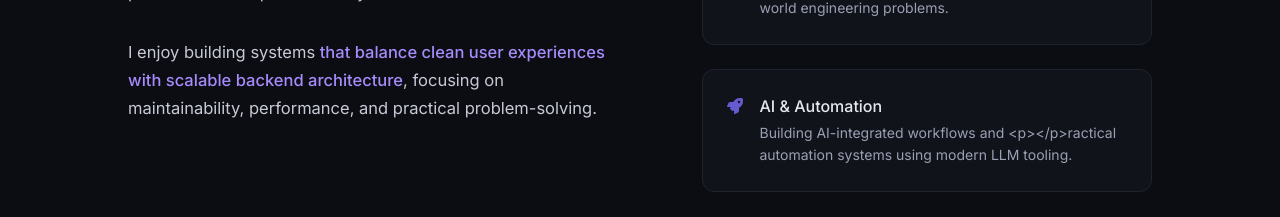
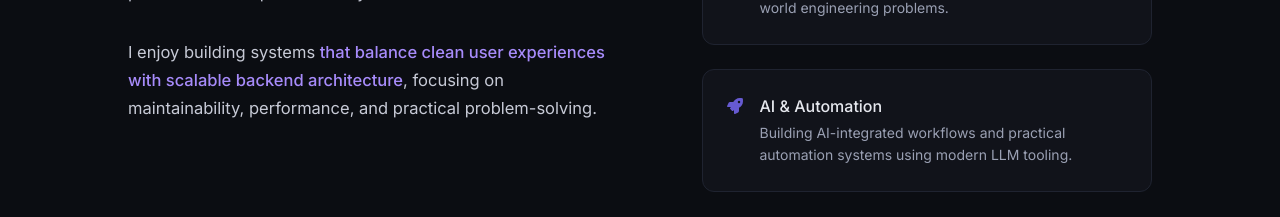
Before and after one commit to dharanshetty05/MyPortfolio, a React (Vite) app: page / in a window 1280 px wide. Shown: the part 1380-1597 px from the top of the page. Built offline with nearby package versions, Linux system fonts and the light colour scheme.

Commit message:
feat: Updated resume

```diff
--- a/src/components/About.jsx
+++ b/src/components/About.jsx
@@ -157,7 +157,7 @@ const About = () => {
                 {
                   icon: <FaRocket />,
                   title: 'AI & Automation',
-                  desc: 'Building AI-integrated workflows and <p></p>ractical automation systems using modern LLM tooling.'
+                  desc: 'Building AI-integrated workflows and practical automation systems using modern LLM tooling.'
                 }
               ].map((item, idx) => (
                 <motion.div
```
